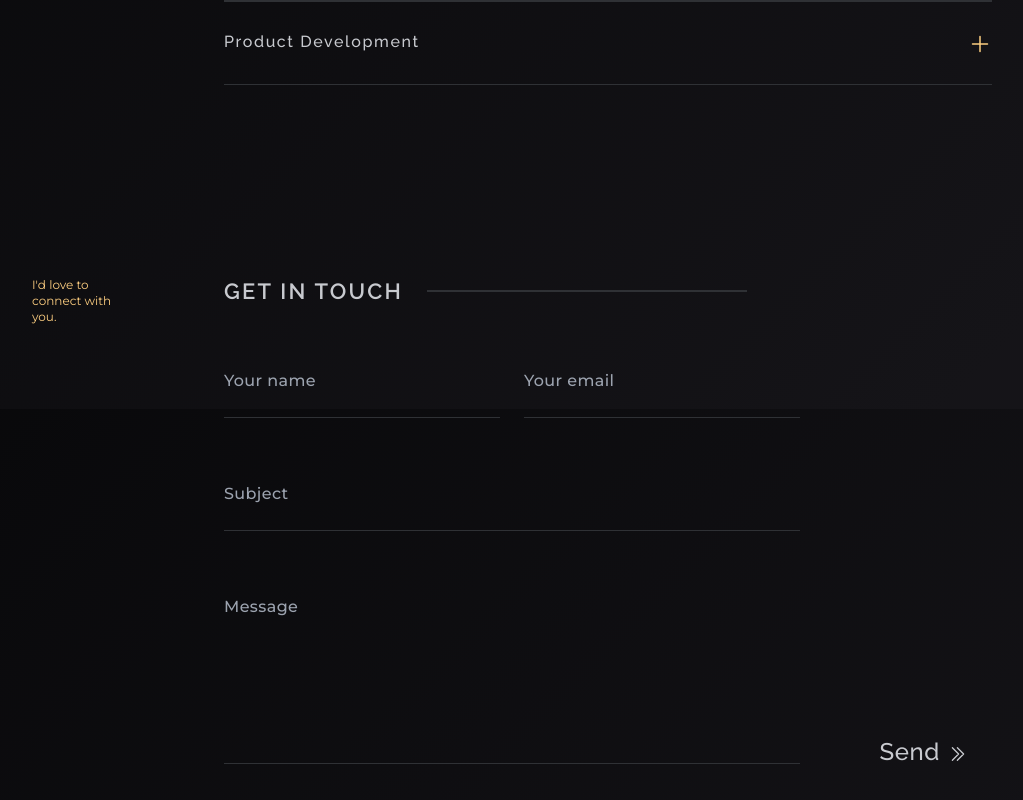
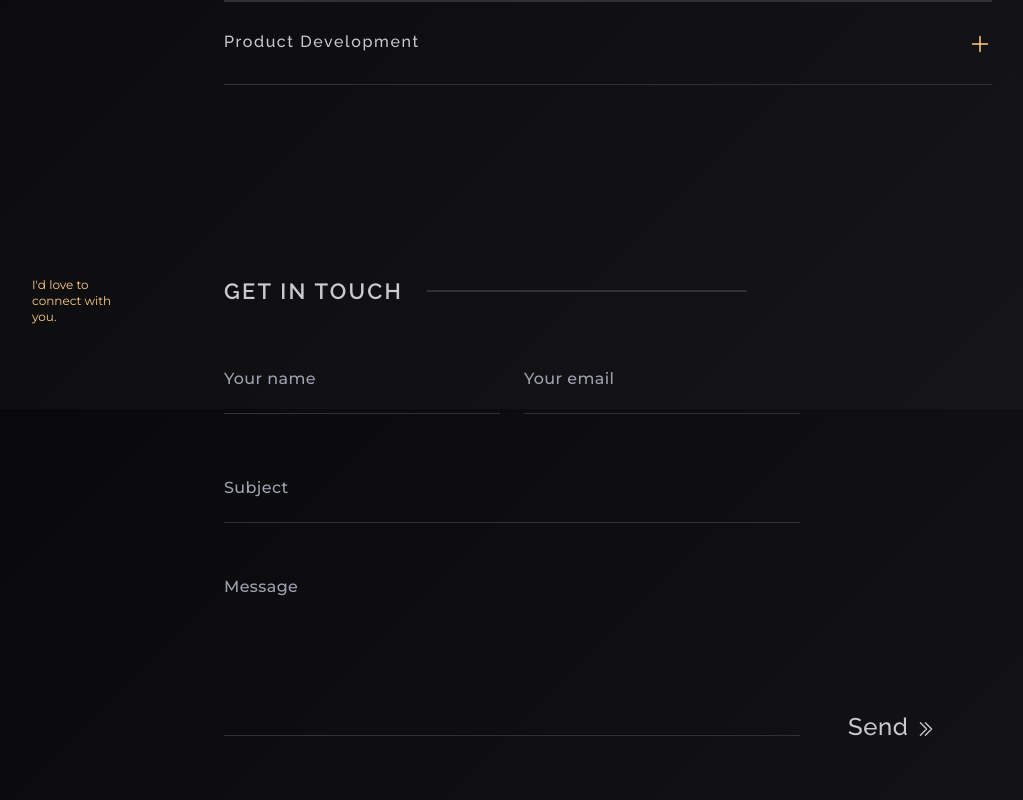
Before and after one commit to eseoooo/v1, a Next.js app: page / in a window 1280 px wide. Shown: the part 2791-3591 px from the top of the page, without its empty margins (128-1151 px from the left). Built offline with nearby package versions, Linux system fonts and the light colour scheme.

Commit message:
add error message for text area and other fixes

```diff
--- a/components/contact/contact.js
+++ b/components/contact/contact.js
@@ -19,7 +19,7 @@ export default function Contact() {
       </div>
       <div>
         <HeadingDash aria-hidden>Get in touch</HeadingDash>
-        <form className="flex flex-col md:flex-row">
+        <form className="flex flex-col md:flex-row gap-x-6">
           <div className="max-w-xl flex flex-wrap gap-x-6 gap-y-6 md:gap-y-10">
             <TextField
               type="text"
@@ -55,17 +55,18 @@ export default function Contact() {
             <TextArea
               name="message"
               placeholder="Message"
-              otherStyles="scrollbar w-full resize-none"
+              otherStyles=" w-full "
               rows="6"
               aria-required
               aria-invalid="false"
               aria-label="Your message"
+              errorMessage="Message is required."
             />
           </div>
-          <div className="flex-1 flex items-end justify-end">
+          <div className="flex items-end justify-end">
             <button
               type="submit"
-              className="flex gap-x-2 items-center text-1.5xl xs:text-2xl px-6 py-4 translate-y-5 font-medium tracking-wide hover:text-gold-700  duration-300 ease-out"
+              className="flex gap-x-2 items-center text-1.5xl xs:text-2xl px-6 py-4 translate-y-4 font-medium tracking-wide hover:text-gold-700  duration-300 ease-out"
               aria-label="Send message"
             >
               Send{" "}
--- a/components/contact/text-area.js
+++ b/components/contact/text-area.js
@@ -1,10 +1,41 @@
-export default function TextArea({ name, otherStyles, ...otherProps }) {
-  // TODO: Add validation
+"use client";
+import { useRef } from "react";
+
+export default function TextArea({
+  name,
+  errorMessage = "This field is required.",
+  otherStyles,
+  ...otherProps
+}) {
+  const textareaRef = useRef();
+
+  const triggerValidState = () => {
+    textareaRef.current.setCustomValidity("");
+    textareaRef.current.reportValidity();
+  };
+
+  const triggerInvalidState = () => {
+    textareaRef.current.setCustomValidity(" ");
+    textareaRef.current.reportValidity();
+  };
+
   return (
-    <textarea
-      name={name}
-      className={`outline-none tracking-wide font-montserrat py-6 bg-transparent border-b border-dark-800 text-sm xs:text-base placeholder:font-montserrat placeholder:tracking-wide placeholder:font-medium placeholder:text-base-base placeholder:md:text-base focus:border-gold-700 hover:border-gold-700 motion-safe:duration-300 motion-safe:ease-out leading-relaxed  ${otherStyles}`}
-      {...otherProps}
-    />
+    <div className={`relative ${otherStyles}`}>
+      <textarea
+        name={name}
+        onFocus={triggerInvalidState}
+        onBlur={triggerValidState}
+        className={`sub-text scrollbar outline-none w-full tracking-wide font-montserrat mt-3 pb-6 bg-transparent border-b border-dark-800 placeholder:font-montserrat placeholder:tracking-wide placeholder:font-medium placeholder:text-base-base placeholder:md:text-base focus:border-gold-700 hover:border-gold-700 motion-safe:duration-300 motion-safe:ease-out resize-none leading-relaxed invalid:text-red-500 invalid:placeholder:text-red-500 invalid:border-red-500 invalid:focus:border-red-500 invalid:hover:border-red-500`}
+        {...otherProps}
+        ref={textareaRef}
+      />
+      <p
+        role="alert"
+        aria-live="assertive"
+        className="hidden peer-invalid:block motion-safe:duration-300 motion-safe:ease-out text-red-500 text-xs absolute top-full pt-3"
+      >
+        {errorMessage}
+      </p>
+    </div>
   );
 }
--- a/components/contact/text-field.js
+++ b/components/contact/text-field.js
@@ -8,16 +8,16 @@ export default function TextField({
   otherStyles,
   ...otherProps
 }) {
-  const ref = useRef();
+  const inputRef = useRef();
 
   const triggerValidState = () => {
-    ref.current.setCustomValidity("");
-    ref.current.reportValidity();
+    inputRef.current.setCustomValidity("");
+    inputRef.current.reportValidity();
   };
 
   const triggerInvalidState = () => {
-    ref.current.setCustomValidity("  ");
-    ref.current.reportValidity();
+    inputRef.current.setCustomValidity(" ");
+    inputRef.current.reportValidity();
   };
 
   return (
@@ -27,14 +27,14 @@ export default function TextField({
         name={name}
         onFocus={triggerInvalidState}
         onBlur={triggerValidState}
-        className={`peer w-full outline-none tracking-wide font-montserrat py-6 bg-transparent border-b border-dark-800 text-sm xs:text-base placeholder:font-montserrat placeholder:tracking-wide placeholder:font-medium placeholder:text-base-base placeholder:md:text-base focus:border-gold-700 hover:border-gold-700 motion-safe:duration-300 motion-safe:ease-out invalid:text-red-500 invalid:placeholder:text-red-500 invalid:border-red-500 invalid:focus:border-red-500 invalid:hover:border-red-500`}
+        className={`peer sub-text w-full outline-none tracking-wide font-montserrat py-6 bg-transparent border-b border-dark-800 placeholder:font-montserrat placeholder:tracking-wide placeholder:font-medium placeholder:text-base-base placeholder:md:text-base focus:border-gold-700 hover:border-gold-700 motion-safe:duration-300 motion-safe:ease-out invalid:text-red-500 invalid:placeholder:text-red-500 invalid:border-red-500 invalid:focus:border-red-500 invalid:hover:border-red-500`}
         {...otherProps}
-        ref={ref}
+        ref={inputRef}
       />
       <p
         role="alert"
         aria-live="assertive"
-        className="hidden peer-invalid:block motion-safe:duration-300 motion-safe:ease-out text-red-500 text-xs absolute -bottom-9"
+        className="hidden peer-invalid:block motion-safe:duration-300 motion-safe:ease-out text-red-500 text-xs absolute top-full pt-3"
       >
         {errorMessage}
       </p>
```
